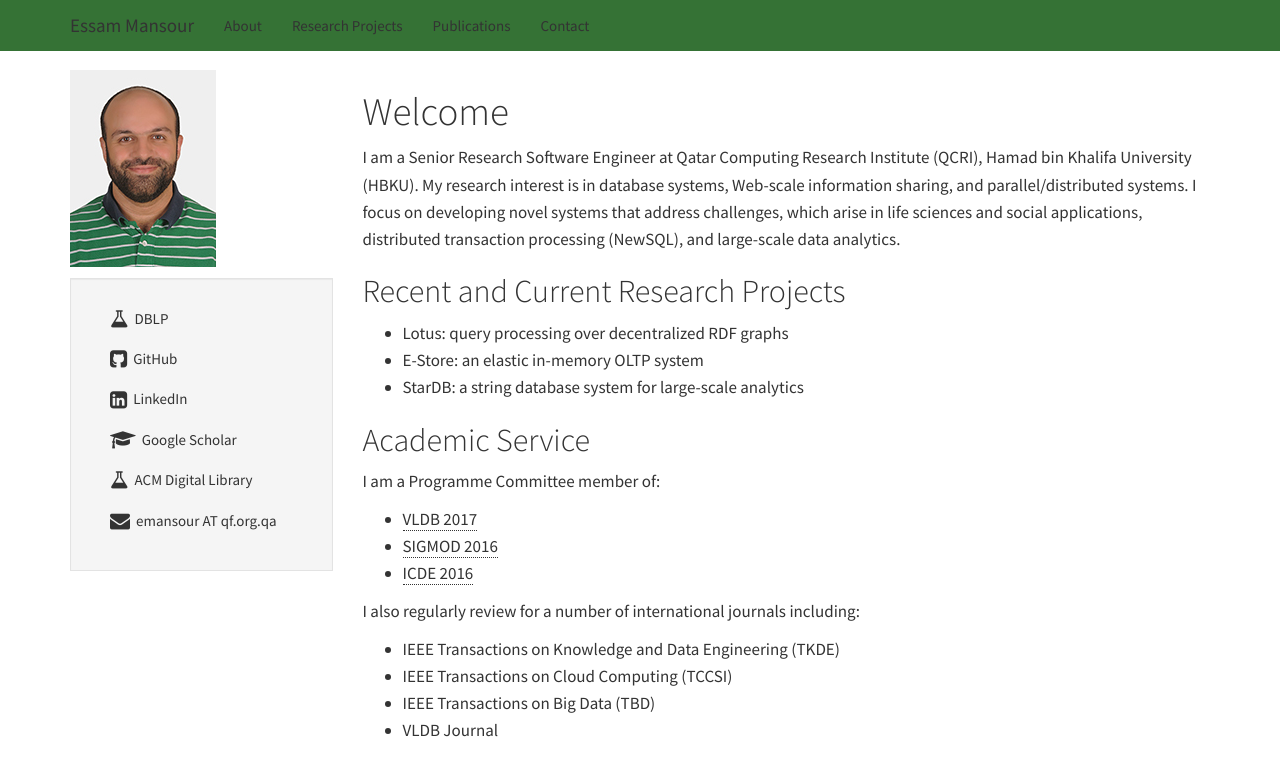
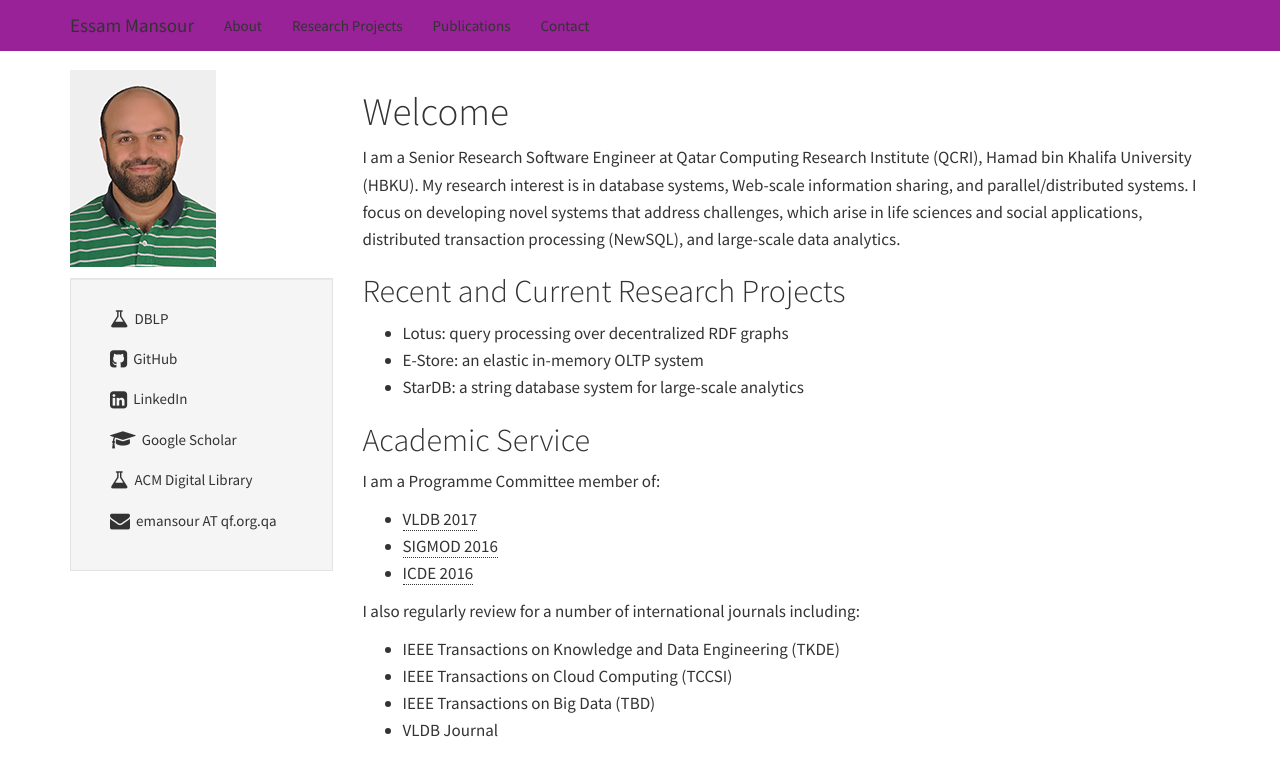
Before and after one commit to mansoure/mansoure.github.io, a Jekyll site: the page built from index.md, in a window 1280 px wide. Shown: the top 776 px of the page. Built offline with Jekyll 4.4.1, drawn with Linux system fonts in a browser that asks for light colours.

Commit message:
Update default.html

```diff
--- a/_layouts/default.html
+++ b/_layouts/default.html
@@ -22,7 +22,7 @@
 		</head>
 		<body>
 
-			<div class="navbar navbar-light navbar-fixed-top" style="background-color: #357235;" role="navigation">
+			<div class="navbar navbar-light navbar-fixed-top" style="background-color: #992299;" role="navigation">
 				<div class="container">
 			        <div class="navbar-header">
 			            <button type="button" class="navbar-toggle" data-toggle="collapse" data-target=".navbar-ex1-collapse">
```
